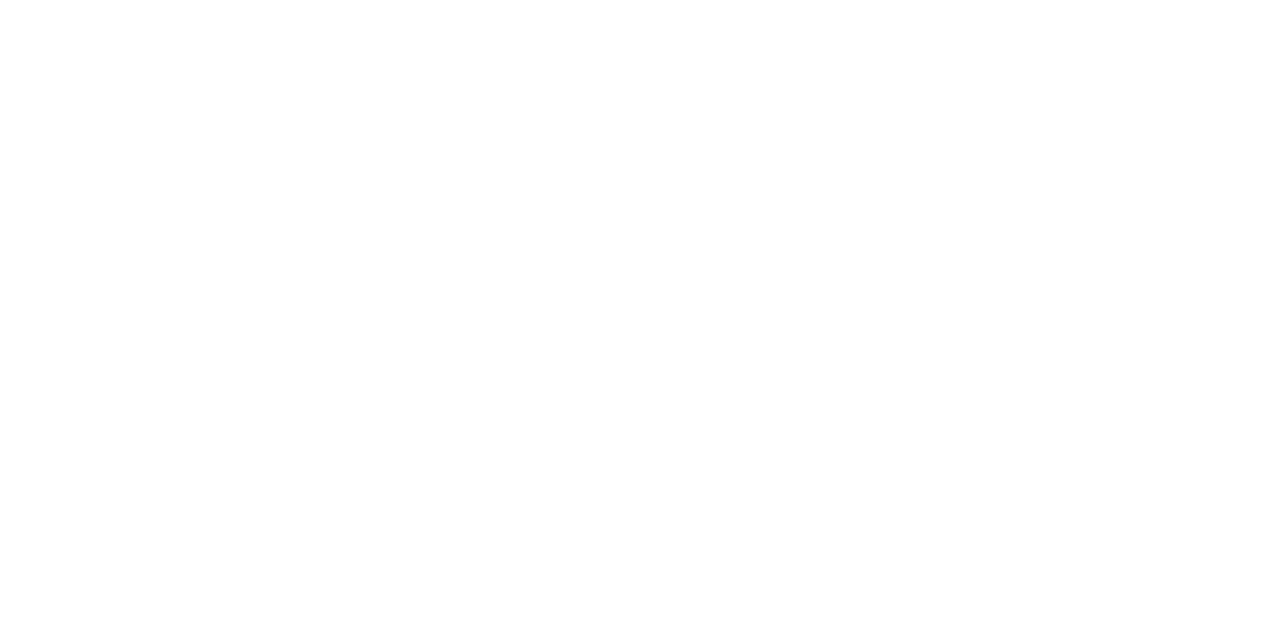
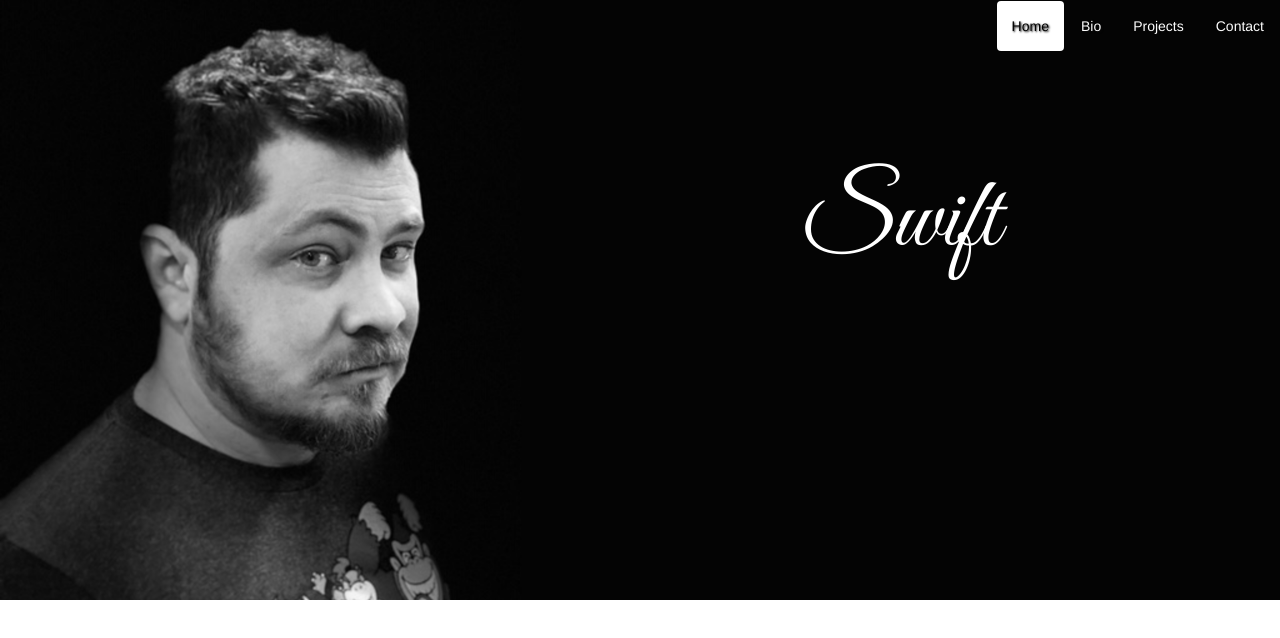
Before and after one commit to mikeJswift/mfwportfolio, a plain HTML site: page index.html in a window 1280 px wide. Drawn offline with nearby package versions, Linux system fonts and the light colour scheme.

Commit message:
Added Jumbotron, Nav and Title

```diff
--- a/css/styles.css
+++ b/css/styles.css
@@ -0,0 +1,63 @@
+/* Global */
+.container-fluid {
+    margin: 0;
+    padding: 0;
+}
+
+#bio, #projects, #contact {
+    min-height: 600;
+}
+
+/* Nav */
+
+.nav li a:hover, .navbar-default {
+    background-color: transparent;
+}
+
+.navbar-default {
+    border-color: transparent;
+}
+
+.navbar-default .navbar-nav > .active > a, .navbar-default .navbar-nav > .active > a:hover, .navbar-default .navbar-nav > .active > a:focus {
+    color: #000000;
+    background-color: rgb(255, 255, 255);
+}
+
+.navbar-default .navbar-nav > li > a {
+    color: #fcfcfc;
+    text-shadow: 1px 1px 2px #0a0a0a;
+}
+
+.navbar-default .navbar-nav li a:hover, .navbar-default .navbar-nav li a:focus {
+    color: #8A2BE2;
+    background-color: rgba(17,17,17,.2);
+}
+
+nav.navbar {
+    position: absolute;
+    top: 100;
+    right: 0;
+    left: 0;
+    z-index: 20;
+}
+
+/* Jumbotron */
+
+.jumbotron {
+    width: 100%;
+    height: 600px;
+    background-size: cover;
+    background-position: center;
+    background-image: url(../img/jumbotron-portfolio.png)
+}
+
+.container_jumbotron {
+    margin-top: 120px;
+    margin-right: 280px;
+}
+
+.container_jumbotron h2 {
+    font-family: 'Great Vibes', cursive;
+    color: #ffffff;
+    font-size: 100px;
+}
--- a/index.html
+++ b/index.html
@@ -10,12 +10,41 @@
 	<link rel="stylesheet" href="css/styles.css">
 </head>
 <body>
-
+    <!-- Nav -->
+    <nav class="navbar navbar-default">
+        <div class="container-fluid">
+            <div class="navbar-header">
+                <button type="button" class="navbar-toggle collapsed" data-toggle="collapse" data-target="#mainNavbar">
+                    <span class="sr-only">Toggle Navigation</span>
+                    <span class="icon-bar"></span>
+                    <span class="icon-bar"></span>
+                    <span class="icon-bar"></span>
+                </button>
+            </div>
+            <div class="collapse navbar-collapse" id="mainNavbar">
+                <ul class="nav nav-pills navbar-nav navbar-right">
+                    <li class="active"><a href="#">Home <span class="sr-only">(current)</span></a></li>
+                    <li><a href="#bio">Bio</a></li>
+                    <li><a href="#projects">Projects</a></li>
+                    <li><a href="#contact">Contact</a></li>
+                </ul>
+            </div>
+        </div>
+    </nav>
+    <!-- Jumbotron -->
+    <div class="jumbotron">
+        <div class="container_jumbotron text-right text-upper">
+            <h2>Swift</h2>
+        </div>
+    </div>
 
 
     <!-- Script -->
     <script src="https://ajax.googleapis.com/ajax/libs/jquery/1.11.3/jquery.min.js"></script>
 	<script src="js/bootstrap.min.js"></script>
     <!-- Fonts -->
+    <style>
+            @import url('https://fonts.googleapis.com/css?family=Great+Vibes|PT+Sans&display=swap');
+            </style>
 </body>
 </html>
```
Also changed, not shown: img/jumbotron-portfolio.png (added).
